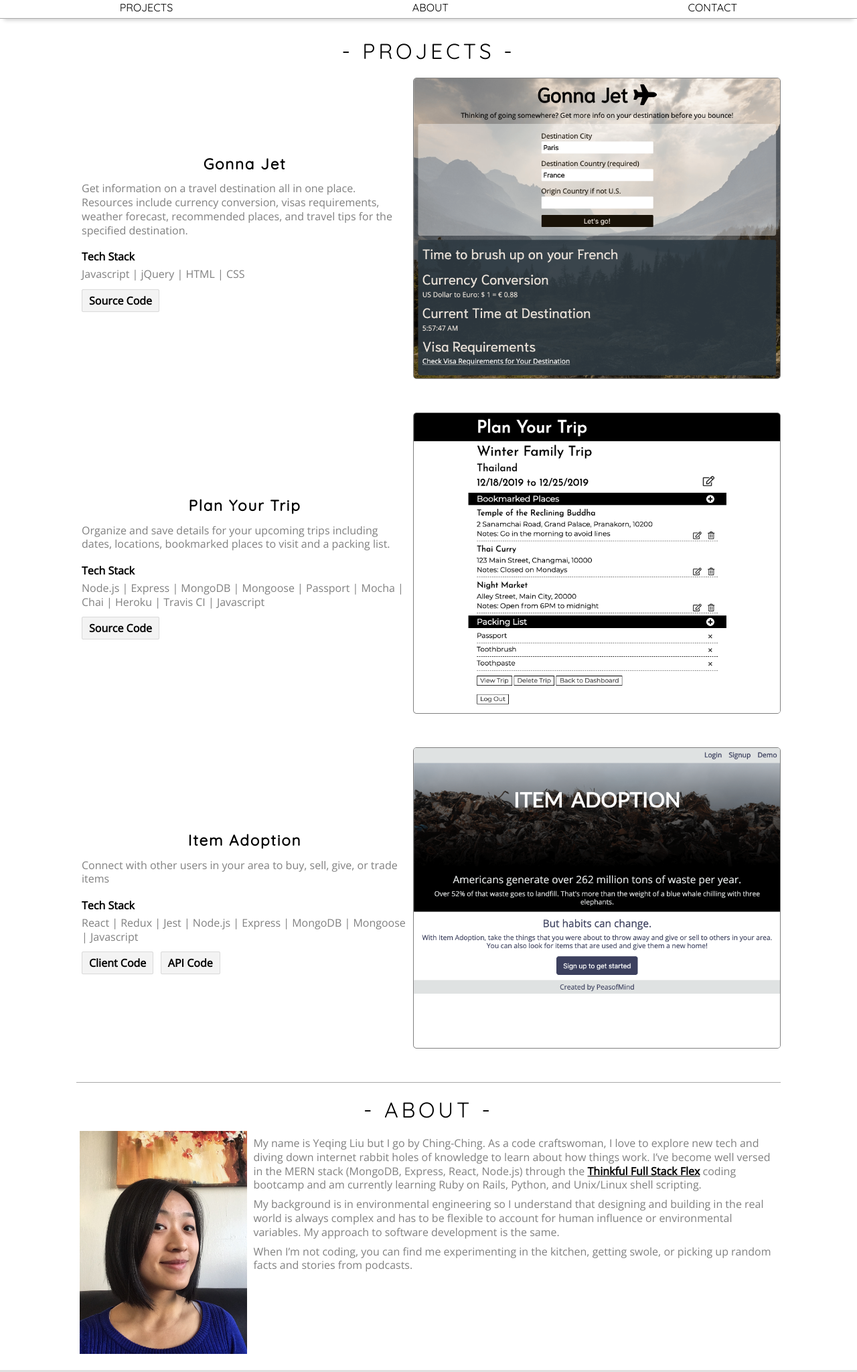
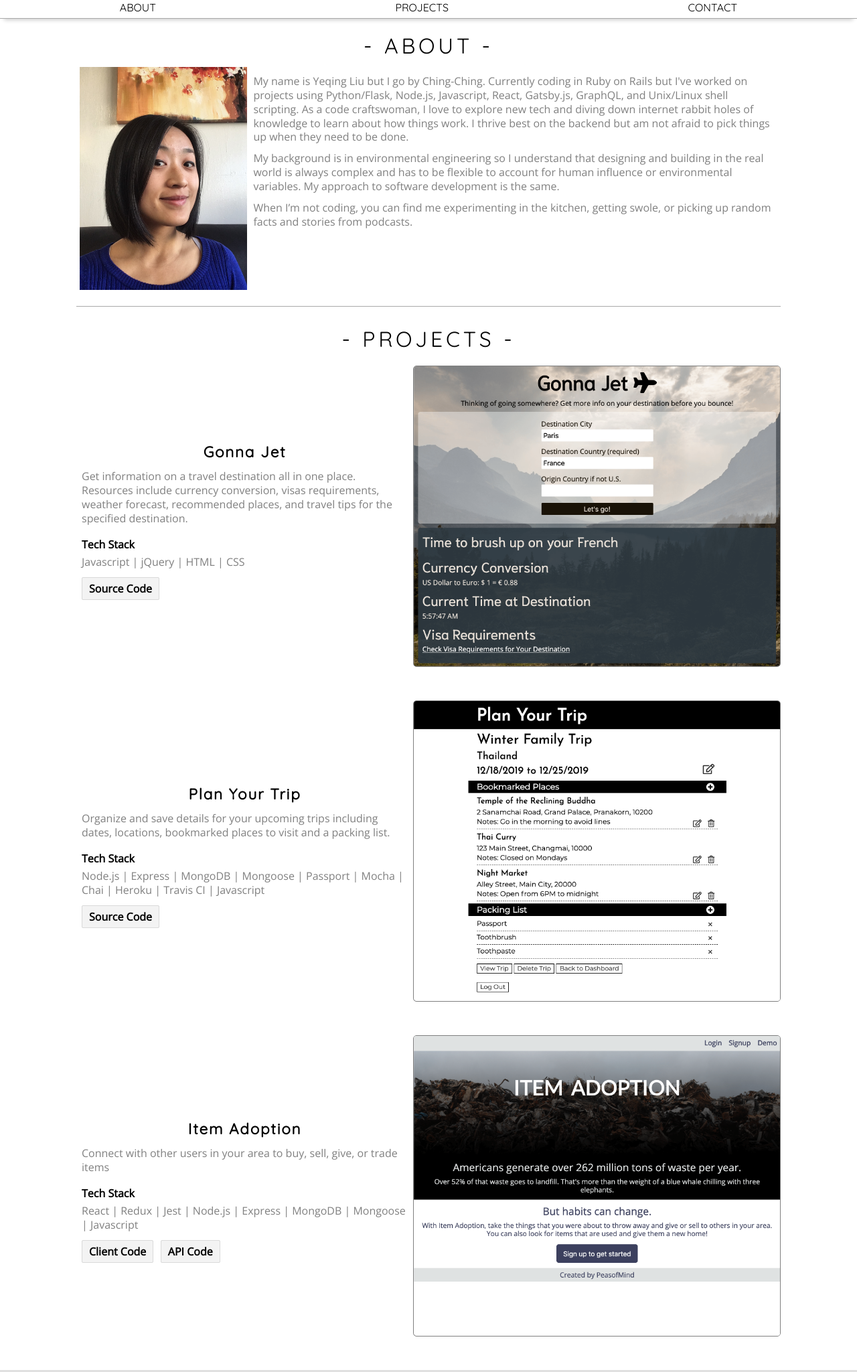
Before and after one commit to PeasOfMind/portfolio-site, a plain HTML site: page index.html in a window 1280 px wide. Shown: the part 664-2713 px from the top of the page at 67% size. Drawn offline with nearby package versions, Linux system fonts and the light colour scheme.

Commit message:
Update bio and move around section ordering

```diff
--- a/index.html
+++ b/index.html
@@ -7,7 +7,7 @@
     <meta name="description" content="Fullstack Developer ">
     <meta name="keywords" content="Node.js,NodeJS,Express,JavaScript,Ruby,Rails,Python,PostgreSQL,MongoDB,Mongoose,React,Github,HTML,CSS,PeasOfMind">
     <meta name="author" content="Yeqing Liu">
-    <title>Ching-Ching Liu | Fullstack Developer</title>
+    <title>Ching-Ching Liu | Backend/Fullstack Developer</title>
     <link rel='icon' href='favicon.ico' type='image/x-icon'>
     <link href="https://fonts.googleapis.com/css?family=Open+Sans|Quicksand" rel="stylesheet">
     <link rel="stylesheet" href="https://use.fontawesome.com/releases/v5.8.1/css/all.css" integrity="sha384-50oBUHEmvpQ+1lW4y57PTFmhCaXp0ML5d60M1M7uH2+nqUivzIebhndOJK28anvf" crossorigin="anonymous">
@@ -17,17 +17,42 @@
 <body>
     <header role="banner">
         <h1>CHING-CHING LIU</h1>
-        <p id="headline">Fullstack Developer based in NYC</p>
+        <p id="headline">Backend/Fullstack Developer based in NYC</p>
         <img class="hero-img" src="./images/hero-img-color-cropped.jpeg" alt="view of NYC waterfront"/>
     </header>
     <nav role="navigation">
         <ul>
+            <li tabindex="0" class="nav-links">ABOUT</li>
             <li tabindex="0" class="nav-links">PROJECTS</li>
-            <li tabindex="0" class="nav-links">ABOUT</li>
             <li tabindex="0" class="nav-links">CONTACT</li>
         </ul>
     </nav>
     <main role="main">
+        <section id="bio">
+            <h2>- ABOUT -</h2>
+            <div id="bio-info">
+                <img id="profile-photo" src="./images/profile-img.jpg" alt="profile photo">
+                <div id="bio-text">
+                    <p>
+                        My name is Yeqing Liu but I go by Ching-Ching. Currently coding in
+                        Ruby on Rails but I've worked on projects using Python/Flask, Node.js,
+                        Javascript, React, Gatsby.js, GraphQL, and Unix/Linux shell scripting.
+                        As a code craftswoman, I love to explore new tech and diving
+                        down internet rabbit holes of knowledge to learn about how things work.
+                        I thrive best on the backend but am not afraid to pick things up when they need to be done.
+                    </p>
+                    <p>
+                        My background is in environmental engineering so I understand that designing and building in the real world is
+                        always complex and has to be flexible to account for human influence or environmental variables.
+                        My approach to software development is the same.
+                    </p>
+                    <p>
+                        When I’m not coding, you can find me experimenting in the kitchen, getting swole,
+                        or picking up random facts and stories from podcasts.
+                    </p>
+                </div>
+            </div>
+        </section>
         <section id="projects">
             <h2>- PROJECTS -</h2>
             <section class="project">
@@ -83,30 +108,6 @@
                 </div>
             </section>
         </section>
-        <section id="bio">
-            <h2>- ABOUT -</h2>
-            <div id="bio-info">
-                <img id="profile-photo" src="./images/profile-img.jpg" alt="profile photo">
-                <div id="bio-text">
-                    <p>
-                        My name is Yeqing Liu but I go by Ching-Ching. As a code craftswoman, I love to explore new tech and diving
-                        down internet rabbit holes of knowledge to learn about how things work. I’ve become well
-                        versed in the MERN stack (MongoDB, Express, React, Node.js) through the
-                        <a href="https://www.thinkful.com/bootcamp/web-development/flexible/"
-                        id="thinkful-link" target="_blank" rel="noopener noreferrer">Thinkful Full Stack Flex</a> coding bootcamp and am currently
-                        learning Ruby on Rails, Python, and Unix/Linux shell scripting.
-                    </p>
-                    <p>
-                        My background is in environmental engineering so I understand that designing and building in the real world is
-                        always complex and has to be flexible to account for human influence or environmental variables.
-                        My approach to software development is the same.
-                    </p>
-                    <p>
-                        When I’m not coding, you can find me experimenting in the kitchen, getting swole, or picking up random facts and stories from podcasts.
-                    </p>
-                </div>
-            </div>
-        </section>
     </main>
     <footer role="content-info">
         <h3>- CONTACT -</h3>
--- a/style.css
+++ b/style.css
@@ -227,6 +227,7 @@ footer > ul {
 
 #projects {
     padding: 2em 0 1.5em;
+    border-top: 1px solid darkgrey;
 }
 
 #projects > h2 {
@@ -235,12 +236,11 @@ footer > ul {
 
 #bio-text > p {
     line-height: 1.3em;
-    padding-top: 0.5em;
+    padding-top: 0.7em;
 }
 
 #bio {
     padding: 1.5em 0.3em;
-    border-top: 1px solid darkgrey;
 }
 
 #bio-info {
```
